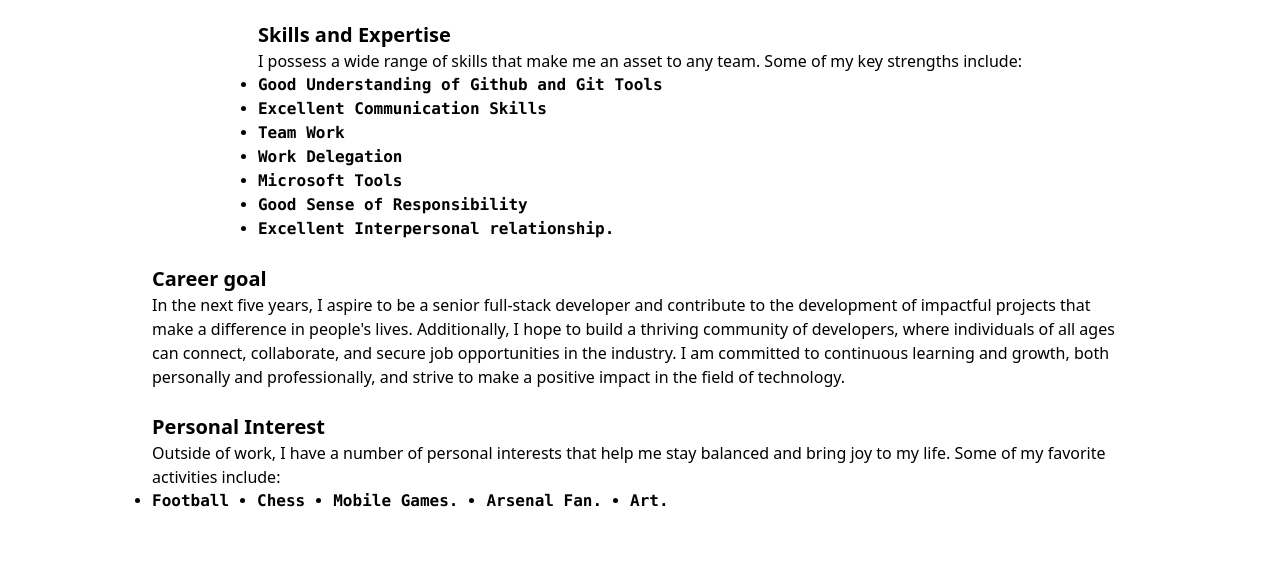
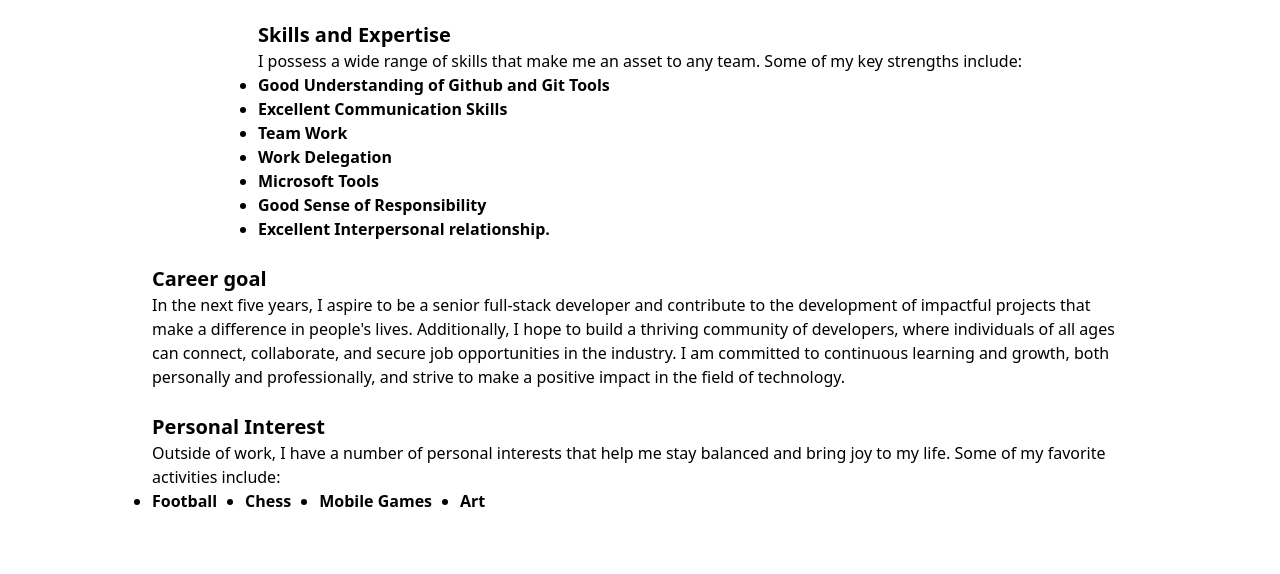
Before and after one commit to iBabs/Portfolio-tailwind, a website: page about.html in a window 1280 px wide. Shown: the part 951-1525 px from the top of the page. Drawn offline with Linux system fonts and the light colour scheme.

Commit message:
about edit

```diff
--- a/about.html
+++ b/about.html
@@ -150,7 +150,7 @@
                     <h3 class="text-xl font-bold">Skills and Expertise</h3>
                     <p>
                         I possess a wide range of skills that make me an asset to any team. Some of my key strengths include:
-                       <ul class="list-disc font-mono font-bold">
+                       <ul class="list-disc font-bold">
                         <li> Good Understanding of Github and Git Tools</li>
                         <li>Excellent Communication Skills</li>
                         <li>Team Work</li>
@@ -180,12 +180,11 @@
                     <h3 class="text-xl font-bold">Personal Interest</h3>
                     <p>
                         Outside of work, I have a number of personal interests that help me stay balanced and bring joy to my life. Some of my favorite activities include:
-                       <ul class="list-disc flex space-x-7 font-mono font-bold">
+                       <ul class="list-disc flex space-x-7 font-bold">
                         <li>Football</li>
                         <li>Chess</li>
-                        <li>Mobile Games.</li>
-                        <li>Arsenal Fan.</li>
-                        <li>Art.</li>
+                        <li>Mobile Games</li>
+                        <li>Art</li>
                        </ul>
                     </p>
                 </div>
```
